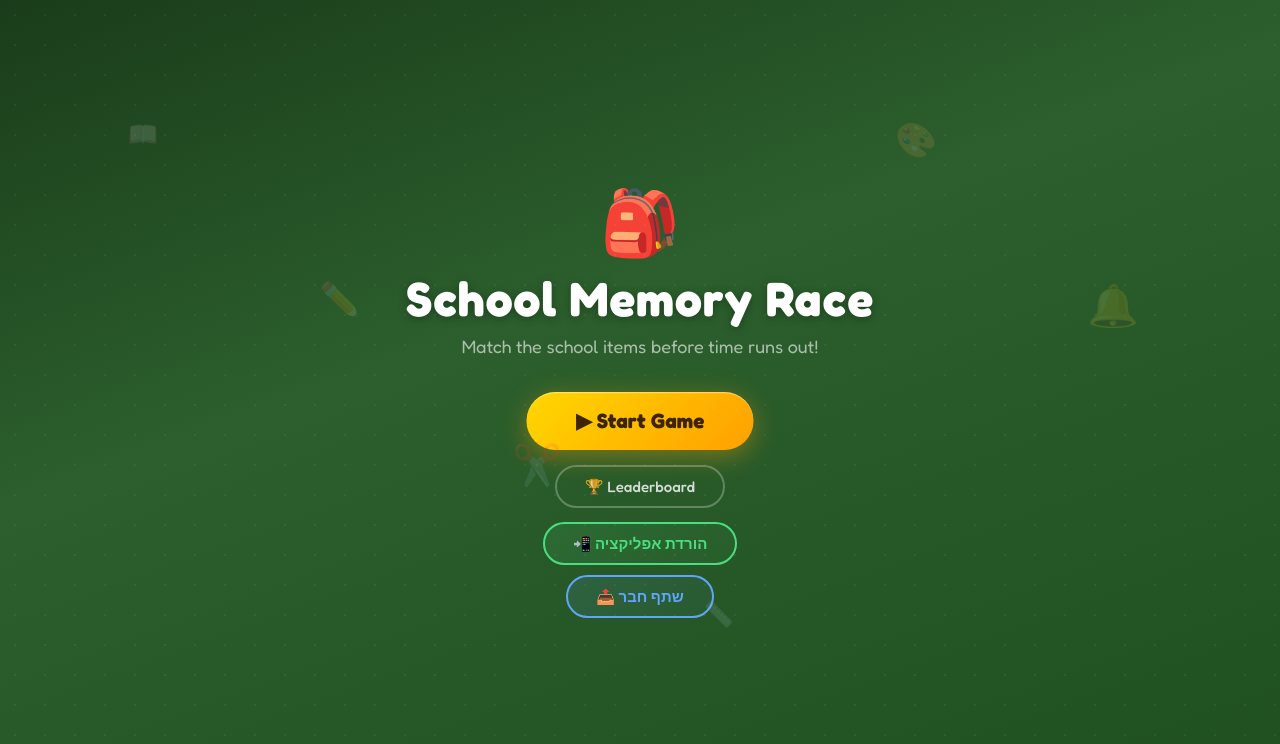
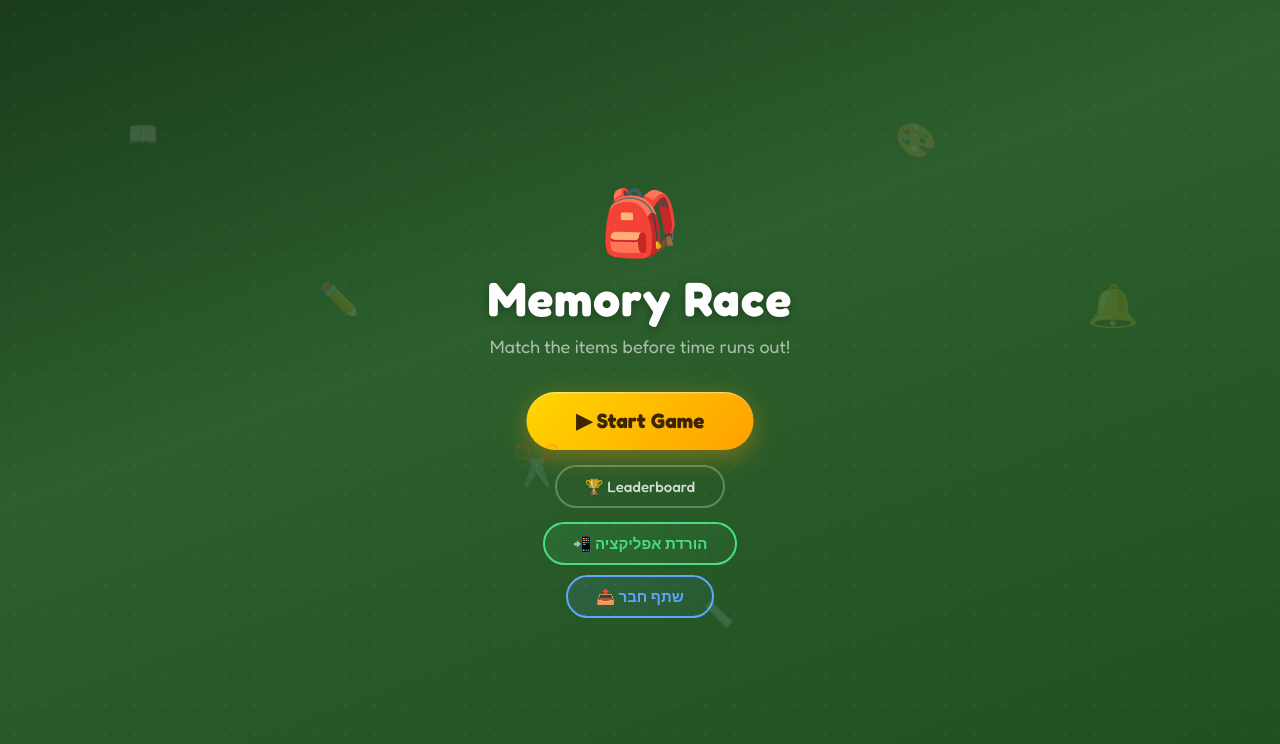
Before and after one commit to sivanrab-eng/MemoryRace, a React (Vite) app: page / in a window 1280 px wide. Shown: the top 744 px of the page. Built offline with nearby package versions, Linux system fonts and the light colour scheme.

Commit message:
Remove all school references from project

```diff
--- a/index.html
+++ b/index.html
@@ -9,7 +9,7 @@
     <meta name="apple-mobile-web-app-title" content="Memory Race" />
     <meta name="mobile-web-app-capable" content="yes" />
     <meta name="description" content="משחק זיכרון מהיר! התאם פריטי בית ספר לפני שהזמן נגמר" />
-    <meta property="og:title" content="Memory Race – School Edition" />
+    <meta property="og:title" content="Memory Race" />
     <meta property="og:description" content="משחק זיכרון מהיר! כמה מהר אתה יכול להתאים את כל הפריטים?" />
     <meta property="og:type" content="website" />
     <meta property="og:image" content="icon-512.png" />
--- a/src/App.jsx
+++ b/src/App.jsx
@@ -322,7 +322,7 @@ function Leaderboard({ records, onClose }) {
 }
 
 /* ─── MAIN APP ─── */
-export default function SchoolMemoryRace() {
+export default function MemoryRace() {
   const [screen, setScreen] = useState("menu"); // menu | game | levelComplete | gameOver | victory
   const [levelIdx, setLevelIdx] = useState(0);
   const [cards, setCards] = useState([]);
@@ -613,10 +613,10 @@ export default function SchoolMemoryRace() {
               textShadow: "0 2px 10px rgba(0,0,0,0.3)",
               letterSpacing: 1,
             }}>
-              School Memory Race
+              Memory Race
             </h1>
             <p style={{ color: "#ffffff99", fontSize: "clamp(14px, 3vw, 18px)", margin: "0 0 36px" }}>
-              Match the school items before time runs out!
+              Match the items before time runs out!
             </p>
 
             <button
@@ -690,7 +690,7 @@ export default function SchoolMemoryRace() {
             )}
           </div>
 
-          {/* Floating school items */}
+          {/* Floating items */}
           {["📖", "✏️", "✂️", "📏", "🎨", "🔔"].map((e, i) => (
             <div key={i} style={{
               position: "absolute",
```
Also changed, not shown: manifest.json, public/manifest.json, 2 other files (tests, documents, lock files or other folders).
